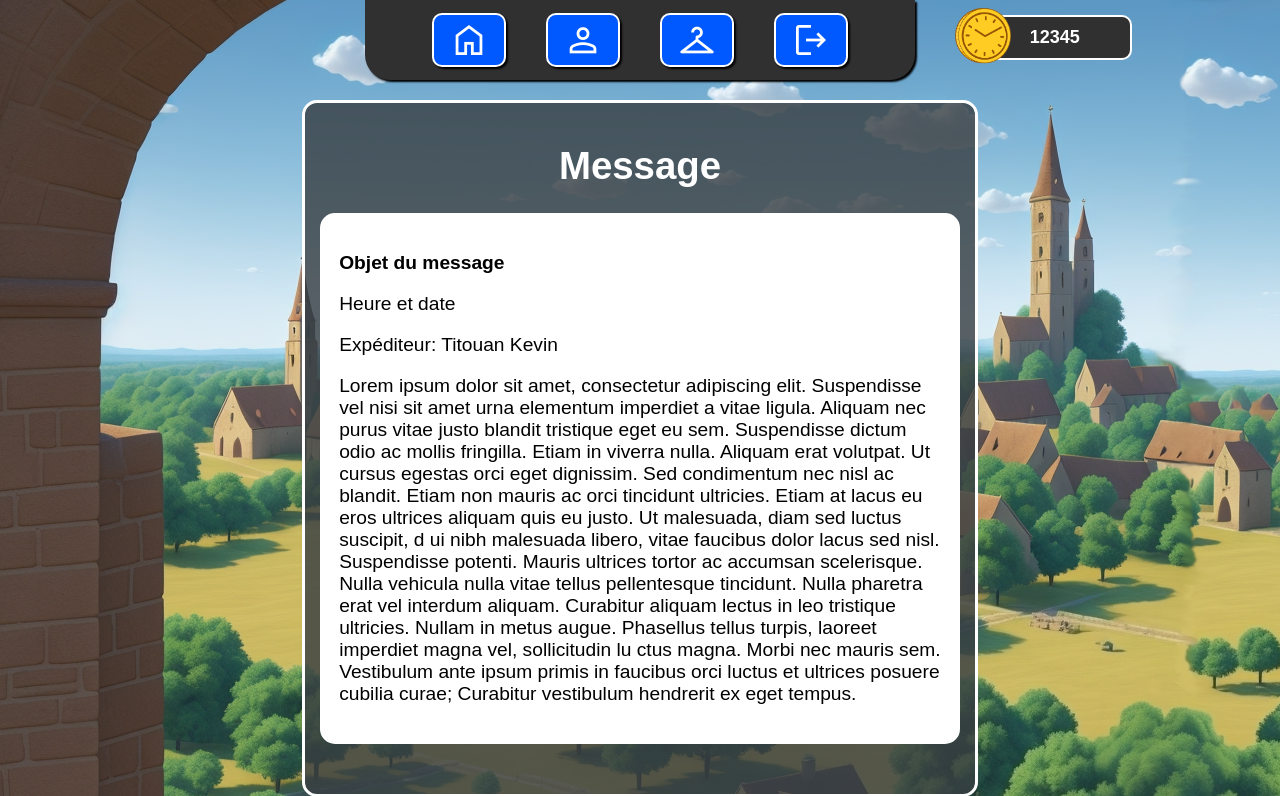
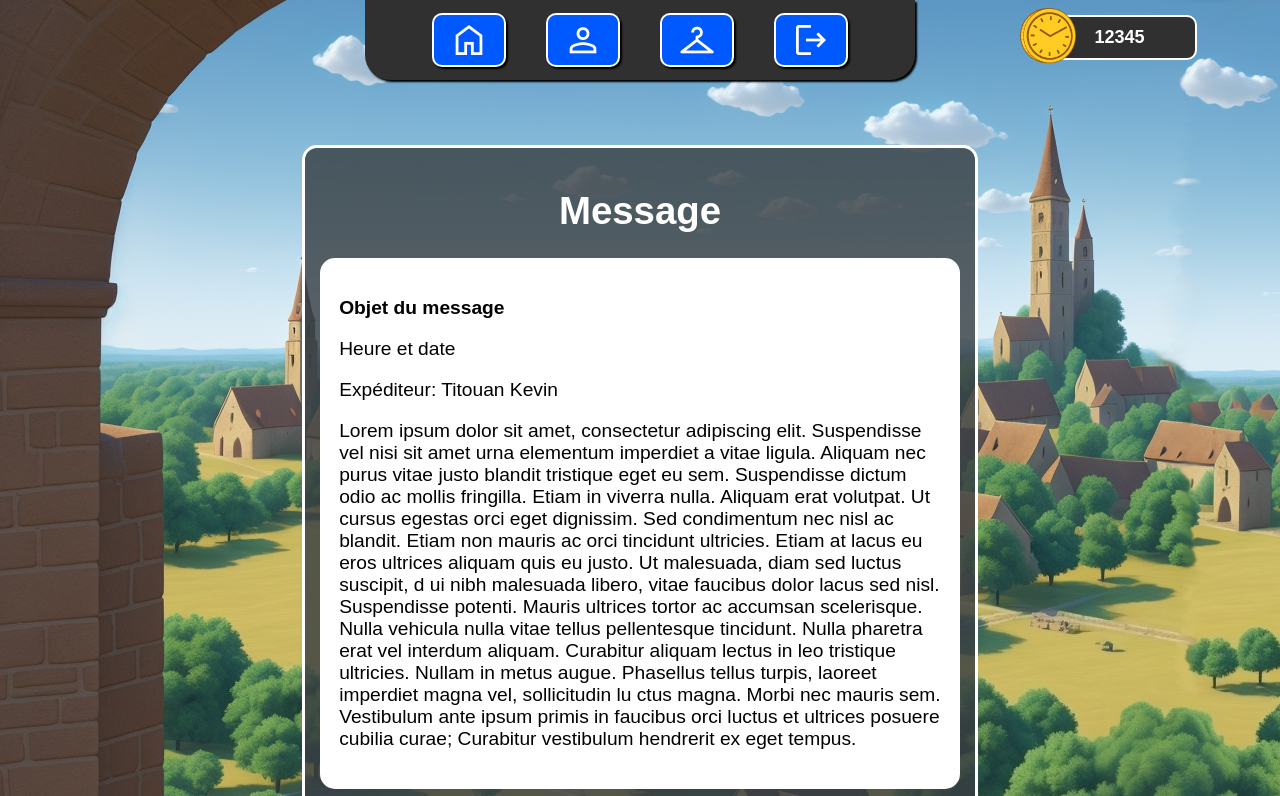
Before and after one commit to MatysMarrot/chronotravel, a PHP site: template view/admin.message.view.php in a window 1280 px wide. Shown: the top 796 px of the page. Run offline with PHP 8.4, Linux system fonts and the light colour scheme; the template is opened without the code that fills it, so the values that code supplies are empty.

Commit message:
correction position header student

```diff
--- a/view/style/header.student.css
+++ b/view/style/header.student.css
@@ -5,6 +5,8 @@ html{
 
 /* Header */
 header{
+  top: 0px;
+  position: sticky;
   margin-bottom: 100px;
 }
 header nav {
@@ -76,9 +78,9 @@ header nav ul li.active a i.material-symbols-outlined {
 }
 
 header div#number_chronocoin {
-  position: absolute;
+  position: relative;
   top: 15px;
-  left: 76%;
+  left: 300%;
   display: flex;
   align-items: center;
 }
```
